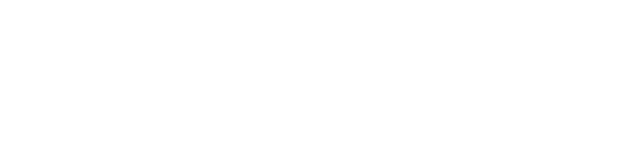
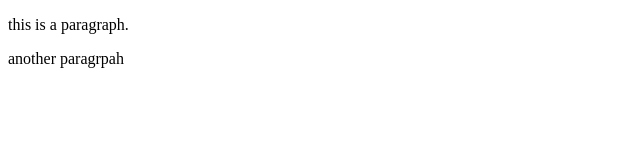
Before and after one commit to DianaKado/Learn2Code, a plain HTML site: page index.html in a window 1280 px wide. Shown: the whole page, without its empty margins (0-640 px from the left). Drawn offline with Linux system fonts and the light colour scheme.

Commit message:
added paragraphs

```diff
--- a/index.html
+++ b/index.html
@@ -5,6 +5,7 @@
     <title></title>
   </head>
   <body>
-
+    <p> this is a paragraph.</p>
+    <p>another paragrpah</p>
   </body>
 </html>
```
